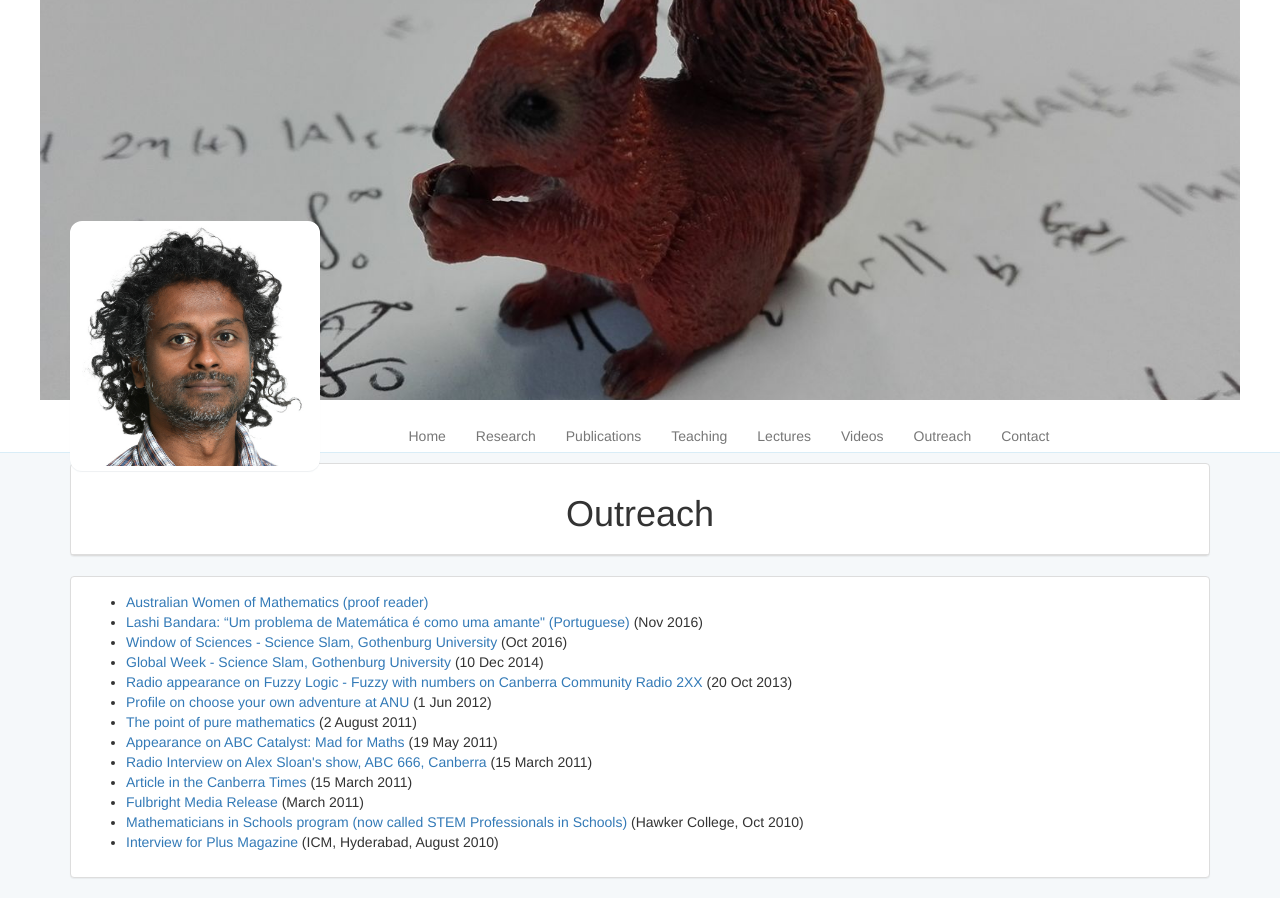
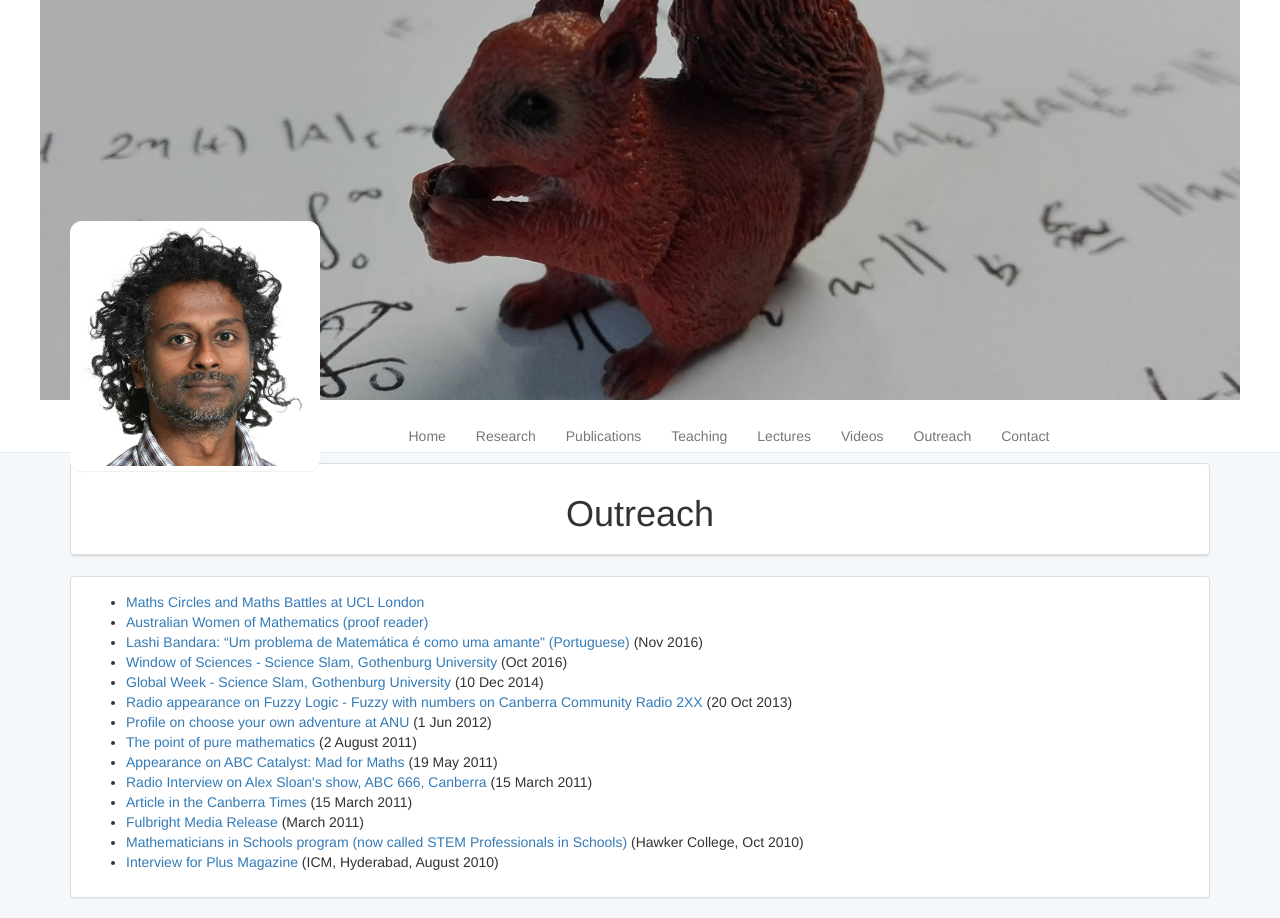
Before and after one commit to lashi-bandara/lashi-bandara.github.io, a Jekyll site: the page built from toc/outreach/index.html, in a window 1280 px wide. Built offline with Jekyll 4.4.1, drawn with Linux system fonts in a browser that asks for light colours.

Commit message:
Outreach complete

```diff
--- a/toc/outreach/index.html
+++ b/toc/outreach/index.html
@@ -8,6 +8,8 @@ description: "Lashi Bandara - Outreach"
   <div class="panel-body">
 
 	<ul>
+	<li> <a href="https://wesolveproblems.org.uk/">Maths Circles and Maths Battles at UCL London</a></li>
+
 	<li> <a href="https://sites.google.com/view/pierre-portal/australian-women-of-mathematics">Australian Women of Mathematics (proof reader)</a></li>
 
 	<li> <a href="https://observador.pt/especiais/lashi-bandara-um-problema-de-matematica-e-como-uma-amante/">
```
Also changed, not shown: 1 other file.
